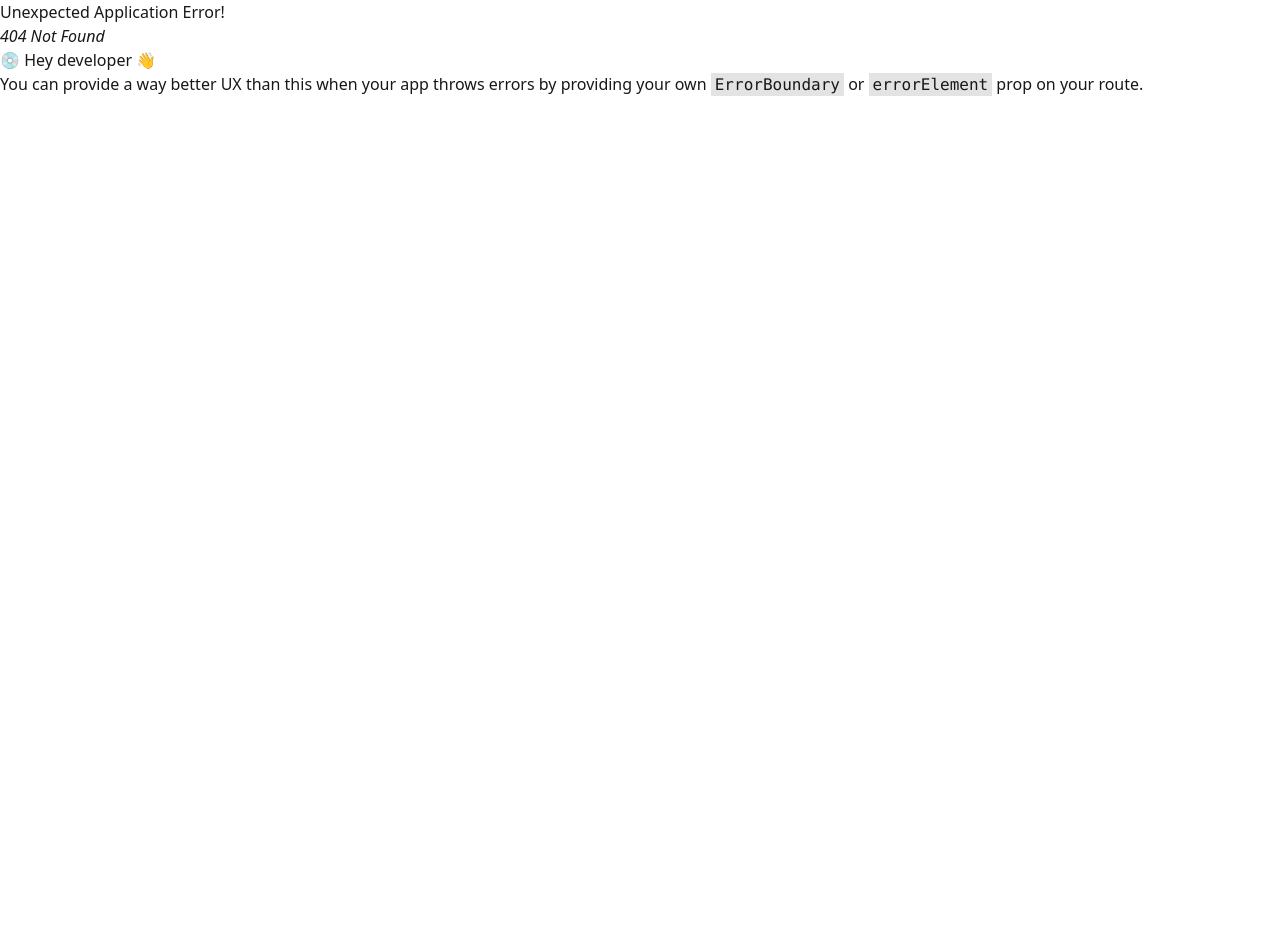
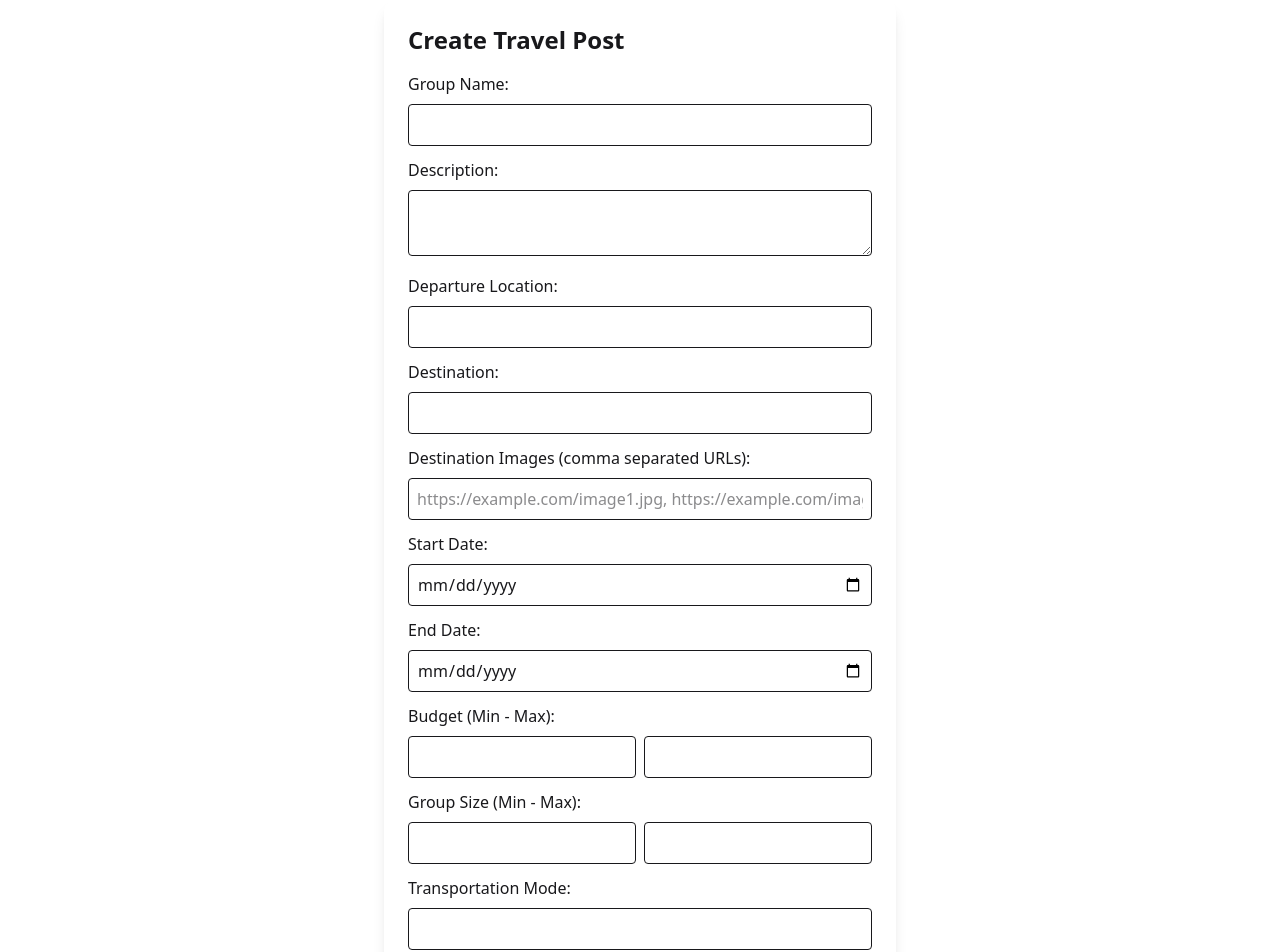
Before and after one commit to Shawon-Reza/travel-bangla, a React (Vite) app: page /travelPost in a window 1280 px wide. Before the commit this address had no page. Shown: the top 952 px of the page. Before the commit the page ends 800 px from the top, so only its background shows below. Built offline with nearby package versions, Linux system fonts and the light colour scheme; a web font is replaced by a local one.

Commit message:
Travel post form

```diff
--- a/src/Components/LoginRegistration.jsx
+++ b/src/Components/LoginRegistration.jsx
@@ -56,7 +56,7 @@ const LoginRegistration = () => {
         <div>
             <Navbar></Navbar>
 
-            <div className="py-10 min-h-screen flex items-center justify-center bg-gray-100 bg-[url('https://images.unsplash.com/photo-1507525428034-b723cf961d3e?fm=jpg&q=60&w=3000&ixlib=rb-4.0.3&ixid=M3wxMjA3fDB8MHxzZWFyY2h8Mnx8YmVhY2glMjBiYWNrZ3JvdW5kfGVufDB8fDB8fHww')] bg-cover bg-no-repeat">
+            <div className=" py-10 min-h-screen flex items-center justify-center bg-gray-100 bg-[url('https://images.unsplash.com/photo-1507525428034-b723cf961d3e?fm=jpg&q=60&w=3000&ixlib=rb-4.0.3&ixid=M3wxMjA3fDB8MHxzZWFyY2h8Mnx8YmVhY2glMjBiYWNrZ3JvdW5kfGVufDB8fDB8fHww')] bg-cover bg-no-repeat">
                 <div className="relative w-4/5 max-w-5xl h-[600px] bg-white shadow-2xl rounded-2xl overflow-hidden flex">
                     {/* Sliding Panel */}
                     <div
--- a/src/Components/Navbar.jsx
+++ b/src/Components/Navbar.jsx
@@ -8,7 +8,7 @@ const Navbar = () => {
             <li><NavLink to={'/'}>Home</NavLink></li>
             <li><NavLink to={''}>Tourism stops</NavLink></li>
             <li><NavLink to={'/booking'}>Booking</NavLink></li>
-            <li><NavLink to={'/findfriends'}>Find Friends</NavLink></li>
+            <li><NavLink to={'/findfriends'}>Find TravelMate</NavLink></li>
             <li><NavLink to={'/contactus'}>Contact us</NavLink></li>
             <li><NavLink to={'/loginregistration'}>Login</NavLink></li>
 
--- /dev/null
+++ b/src/Components/TravelPost.jsx
@@ -0,0 +1,142 @@
+import React, { useState } from 'react';
+
+const TravelPost = () => {
+    const [error, setError] = useState(null); // To handle errors
+
+    const handleSubmit = (e) => {
+        e.preventDefault();
+        const formData = new FormData(e.target);
+        const data = Object.fromEntries(formData.entries());
+
+        const structuredData = {
+            groupName: data.group_name, // Group name
+            description: data.description, // Description of the trip
+            departure_location: data.departure_location,
+            destination: data.destination,
+            destination_images: data.destination_images.split(','), // Split image URLs by comma
+            startDate: data.start_date,
+            endDate: data.end_date,
+            budget: {
+                min: data.budget_min,
+                max: data.budget_max,
+            },
+            group_size: {
+                min: data.group_size_min,
+                max: data.group_size_max,
+            },
+            transportation: {
+                mode: data.transportation_mode,
+                details: data.transportation_details,
+            },
+            activities: data.activities.split(','), // Split activities by comma
+            host: {
+                name: data.host_name,
+                contact: {
+                    email: data.host_contact,
+                    phone: data.host_phone,
+                    facebook: data.host_facebook || '',  // Facebook is optional
+                    whatsapp: data.host_whatsapp,
+
+                },
+            },
+            joining_requirements: data.joining_requirements, // Joining requirements
+            expirySeconds: data.expiry_seconds, // Expiry time in seconds
+        };
+
+        console.log("Submitted Data:", structuredData);
+
+        fetch('http://localhost:5000/travelpostadd', {
+            method: "POST",
+            headers: {
+                "Content-Type": "application/json"
+            },
+            body: JSON.stringify(structuredData)
+        })
+        .then(res => res.json())
+        .then(data => {
+            console.log("Response:", data);
+            // Uncomment to reset form after successful submission
+            // e.target.reset();
+        })
+        .catch((err) => {
+            setError('Something went wrong, please try again!');
+            console.error("Error:", err);
+        });
+    };
+
+    return (
+        <div className="max-w-lg mx-auto p-6 bg-white shadow-lg rounded-xl">
+            <h2 className="text-2xl font-bold mb-4">Create Travel Post</h2>
+            {error && <div className="bg-red-500 text-white p-2 mb-4 rounded">{error}</div>} {/* Error message */}
+            <form onSubmit={handleSubmit}>
+                <label className="block mb-2">Group Name:</label>
+                <input type="text" name="group_name" className="w-full p-2 border rounded mb-3" required />
+
+                <label className="block mb-2">Description:</label>
+                <textarea name="description" className="w-full p-2 border rounded mb-3" required />
+
+                <label className="block mb-2">Departure Location:</label>
+                <input type="text" name="departure_location" className="w-full p-2 border rounded mb-3" required />
+
+                <label className="block mb-2">Destination:</label>
+                <input type="text" name="destination" className="w-full p-2 border rounded mb-3" required />
+
+                <label className="block mb-2">Destination Images (comma separated URLs):</label>
+                <input type="text" name="destination_images" className="w-full p-2 border rounded mb-3" placeholder="https://example.com/image1.jpg, https://example.com/image2.jpg" required />
+
+                <label className="block mb-2">Start Date:</label>
+                <input type="date" name="start_date" className="w-full p-2 border rounded mb-3" required />
+
+                <label className="block mb-2">End Date:</label>
+                <input type="date" name="end_date" className="w-full p-2 border rounded mb-3" required />
+
+                <label className="block mb-2">Budget (Min - Max):</label>
+                <div className="flex space-x-2 mb-3">
+                    <input type="number" name="budget_min" className="w-1/2 p-2 border rounded" required />
+                    <input type="number" name="budget_max" className="w-1/2 p-2 border rounded" required />
+                </div>
+
+                <label className="block mb-2">Group Size (Min - Max):</label>
+                <div className="flex space-x-2 mb-3">
+                    <input type="number" name="group_size_min" className="w-1/2 p-2 border rounded" required />
+                    <input type="number" name="group_size_max" className="w-1/2 p-2 border rounded" required />
+                </div>
+
+                <label className="block mb-2">Transportation Mode:</label>
+                <input type="text" name="transportation_mode" className="w-full p-2 border rounded mb-3" required />
+
+                <label className="block mb-2">Transportation Details:</label>
+                <input type="text" name="transportation_details" className="w-full p-2 border rounded mb-3" required />
+
+                <label className="block mb-2">Activities (comma separated):</label>
+                <input type="text" name="activities" className="w-full p-2 border rounded mb-3" placeholder="snorkeling, hiking, beach parties" required />
+
+                <label className="block mb-2">Host Name:</label>
+                <input type="text" name="host_name" className="w-full p-2 border rounded mb-3" required />
+
+                <label className="block mb-2">Host Contact (Email):</label>
+                <input type="email" name="host_contact" className="w-full p-2 border rounded mb-3" required />
+
+                <label className="block mb-2">Phone Number:</label>
+                <input type="tel" name="host_phone" className="w-full p-2 border rounded mb-3" required />
+
+                <label className="block mb-2">Facebook Link:</label>
+                <input type="url" name="host_facebook" className="w-full p-2 border rounded mb-3" />
+
+                <label className="block mb-2">WhatsApp Link:</label>
+                <input type="url" name="host_whatsapp" className="w-full p-2 border rounded mb-3" required />
+
+
+                <label className="block mb-2">Joining Requirements:</label>
+                <textarea name="joining_requirements" className="w-full p-2 border rounded mb-3" required />
+
+                <label className="block mb-2">Expiry Time (Days):</label>
+                <input type="number" name="expiry_seconds" className="w-full p-2 border rounded mb-3" required />
+
+                <button type="submit" className="w-full p-2 bg-blue-500 text-white font-bold rounded">Submit</button>
+            </form>
+        </div>
+    );
+};
+
+export default TravelPost;
--- a/src/Pages/FindFriend.jsx
+++ b/src/Pages/FindFriend.jsx
@@ -1,4 +1,6 @@
 
+import Footer from '../Components/Footer';
+import Navbar from '../Components/Navbar';
 import UnderConstraction from './../Components/UnderConstraction';
 
 
@@ -6,8 +8,19 @@ const FindFriend = () => {
 
 
     return (
+        <>
+            <Navbar></Navbar>
 
-       <UnderConstraction></UnderConstraction>
+            <section className='container mx-auto my-20'>
+
+
+            </section>
+
+
+            <Footer></Footer>
+
+        </>
+
     );
 };
 
--- a/src/main.jsx
+++ b/src/main.jsx
@@ -12,6 +12,7 @@ import Booking from './Pages/Booking.jsx';
 import FindFriend from './Pages/FindFriend.jsx';
 import ContactUs from './Components/ContactUs.jsx';
 import LoginRegistration from './Components/LoginRegistration';
+import TravelPost from './Components/TravelPost.jsx';
 
 const router = createBrowserRouter([
   {
@@ -34,6 +35,10 @@ const router = createBrowserRouter([
   {
     path:"/loginregistration",
     element: <LoginRegistration></LoginRegistration>
+  },
+  {
+    path: "/travelPost",
+    element: <TravelPost></TravelPost>
   }
 ]);
 createRoot(document.getElementById('root')).render(
```
